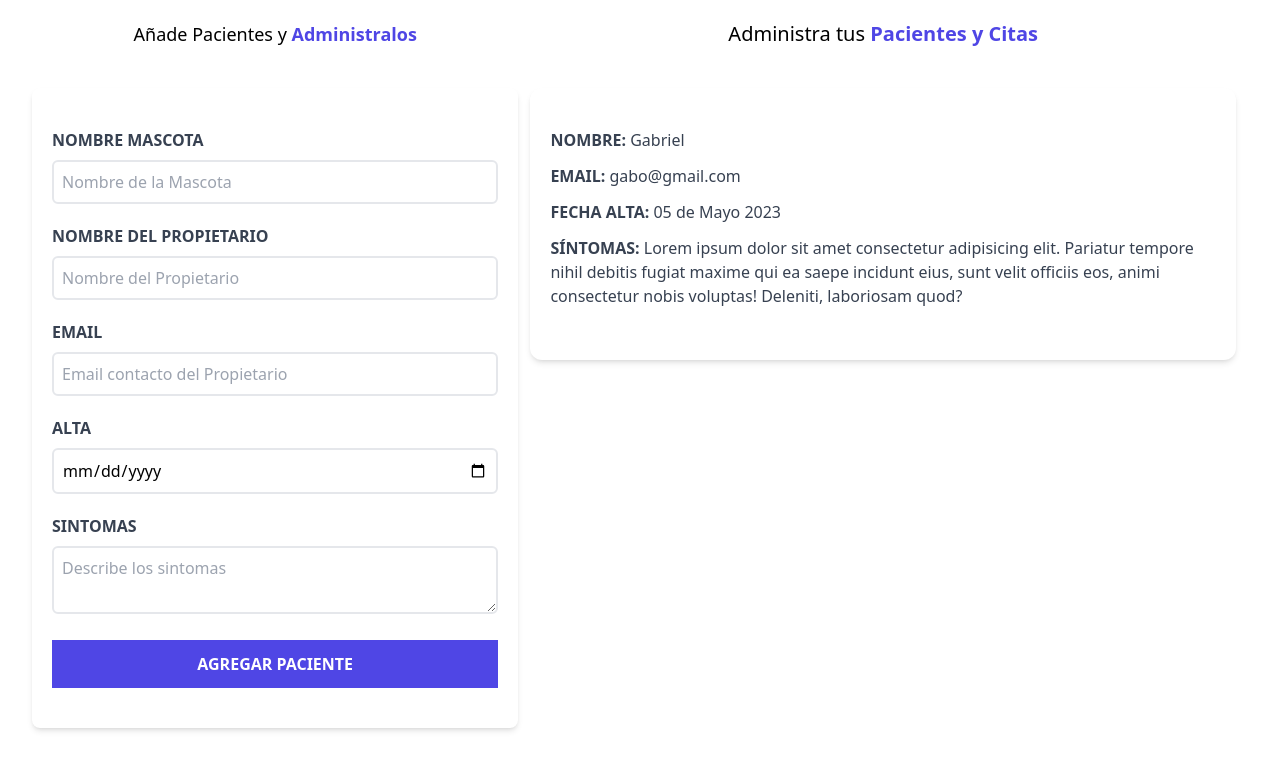
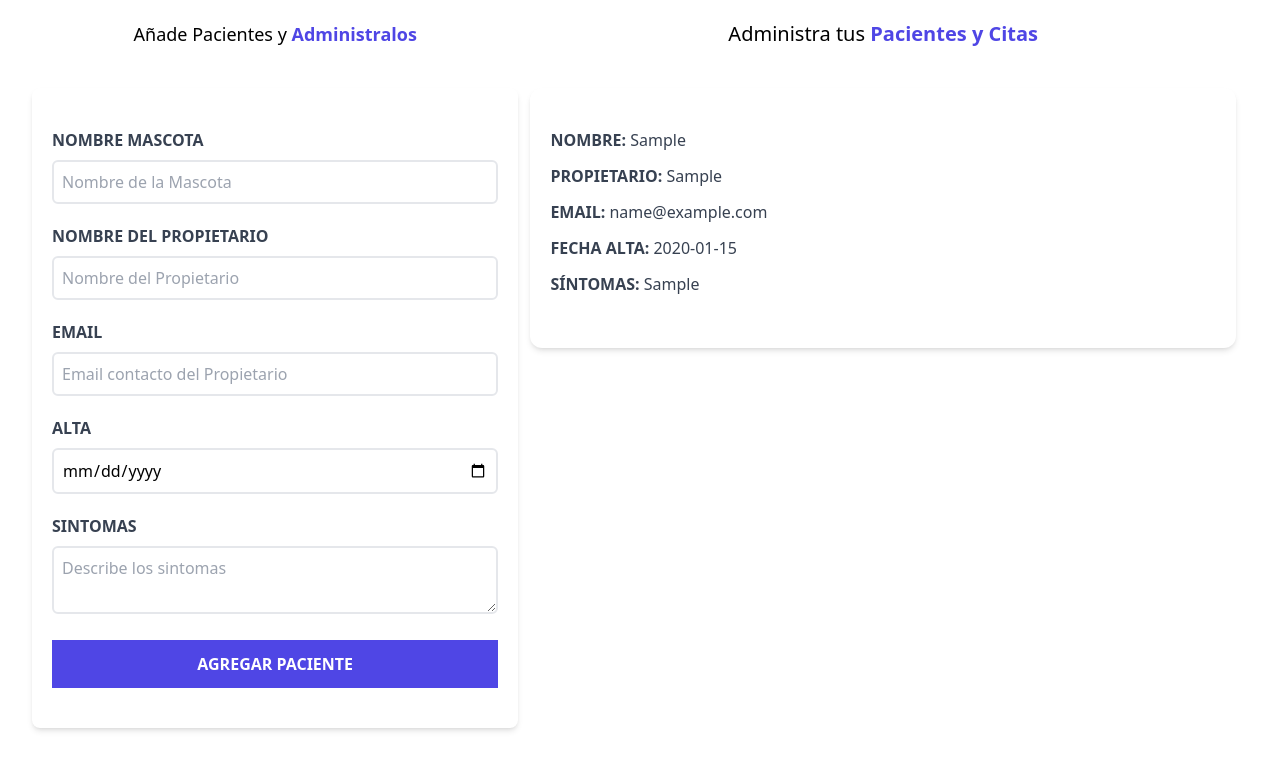
Before and after one commit to PeterGabrielVE/citas-react, a React (Vite) app: page / in a window 1280 px wide. Both pictures are taken after typing "Sample", "Sample", "name@example.com", "2020-01-15", "Sample" into the empty fields and a click on the input "Agregar Paciente". Shown: the part 292-1062 px from the top of the page. Built offline with nearby package versions, Linux system fonts and the light colour scheme.

Commit message:
mostrando informacion de los pacientes

```diff
--- a/src/components/ListadoPacientes.jsx
+++ b/src/components/ListadoPacientes.jsx
@@ -11,7 +11,8 @@
                 <span className="text-indigo-600 font-bold text-xl">Pacientes y Citas</span>
             </p>
             { pacientes.map( paciente => (
-                <Paciente />
+                <Paciente
+                paciente={paciente} />
             )) }
 
 
--- a/src/components/Paciente.jsx
+++ b/src/components/Paciente.jsx
@@ -1,18 +1,24 @@
 
-const Paciente = () => {
+const Paciente = ({paciente}) => {
+
+    const { nombre, email, propietario, fecha, sintomas } = paciente;
+
   return (
         <div className="m-3 bg-white shadow-md px-5 py-10 rounded-xl">
             <p className="font-bold mb-3 text-gray-700 uppercase">Nombre: {''}
-                <span className="font-normal normal-case">Gabriel</span>
+                <span className="font-normal normal-case">{ nombre }</span>
+            </p>
+            <p className="font-bold mb-3 text-gray-700 uppercase">Propietario: {''}
+                <span className="font-normal normal-case">{ propietario }</span>
             </p>
             <p className="font-bold mb-3 text-gray-700 uppercase">Email: {''}
-                <span className="font-normal normal-case">gabo@gmail.com</span>
+                <span className="font-normal normal-case">{ email }</span>
             </p>
             <p className="font-bold mb-3 text-gray-700 uppercase">Fecha Alta: {''}
-                <span className="font-normal normal-case">05 de Mayo 2023</span>
+                <span className="font-normal normal-case">{ fecha }</span>
             </p>
             <p className="font-bold mb-3 text-gray-700 uppercase">Síntomas: {''}
-                <span className="font-normal normal-case">Lorem ipsum dolor sit amet consectetur adipisicing elit. Pariatur tempore nihil debitis fugiat maxime qui ea saepe incidunt eius, sunt velit officiis eos, animi consectetur nobis voluptas! Deleniti, laboriosam quod?</span>
+                <span className="font-normal normal-case">{ sintomas }</span>
             </p>
         </div>
   )
```
